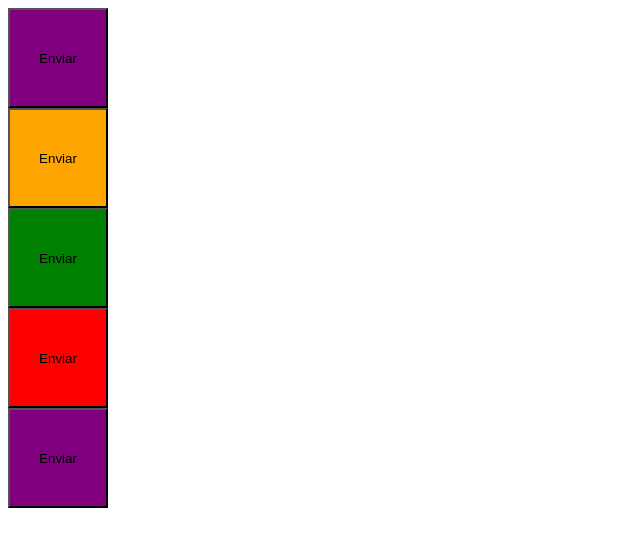
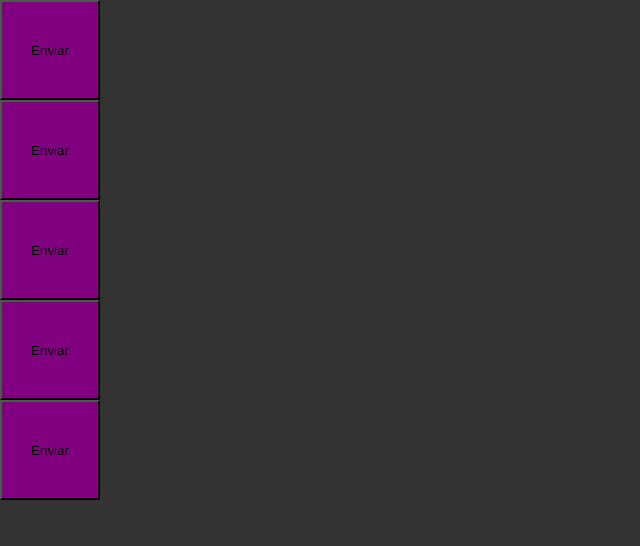
Before and after one commit to ViniOliver01/Pomodoro, a React (Vite) app: page / in a window 1280 px wide. Shown: the top 546 px of the page, without its empty margins (0-640 px from the left). Built offline with nearby package versions, Linux system fonts and the light colour scheme.

Commit message:
Create theme style and type for it

```diff
--- a/src/Components/Button/Button.styles.ts
+++ b/src/Components/Button/Button.styles.ts
@@ -17,8 +17,10 @@
     width: 100px;
     height: 100px;
 
-    ${props => {
+    background-color: ${props => props.theme.primary}
+
+    /* ${props => {
         return css`background-color: ${buttonVariants[props.variant]}`
-    }}
+    }} */
 
 `
--- a/src/Home/Home.tsx
+++ b/src/Home/Home.tsx
@@ -1,13 +1,19 @@
+import { ThemeProvider } from 'styled-components';
 import { Button } from '../Components/Button/Button';
+
+import { defaultTheme } from './../Styles/Themes/Default';
+import { GlobalStyle } from './../Styles/Themes/Global';
 
 export function Home(){
   return (
-    <div>
+    <ThemeProvider theme={defaultTheme}>
       <Button variant='primary'/>
       <Button variant='secondary'/>
       <Button variant='success'/>
       <Button variant='danger'/>
       <Button/>
-    </div>
+
+      <GlobalStyle />
+    </ThemeProvider>
   );
 }
--- /dev/null
+++ b/src/Styles/Themes/Default.ts
@@ -0,0 +1,5 @@
+export const defaultTheme = {
+    white: 'white',
+    primary: 'purple',
+    secondary: 'orange'
+}
--- /dev/null
+++ b/src/Styles/Themes/Global.ts
@@ -0,0 +1,13 @@
+import { createGlobalStyle } from "styled-components";
+
+export const GlobalStyle = createGlobalStyle`
+    *{
+        margin: 0;
+        padding: 0;
+        box-sizing: border-box;
+    }
+    body{
+        background-color: #333;
+        color: #fff;
+    }
+`
```
Also changed, not shown: src/@types/styles.d.ts (added, +8 -0 lines).
